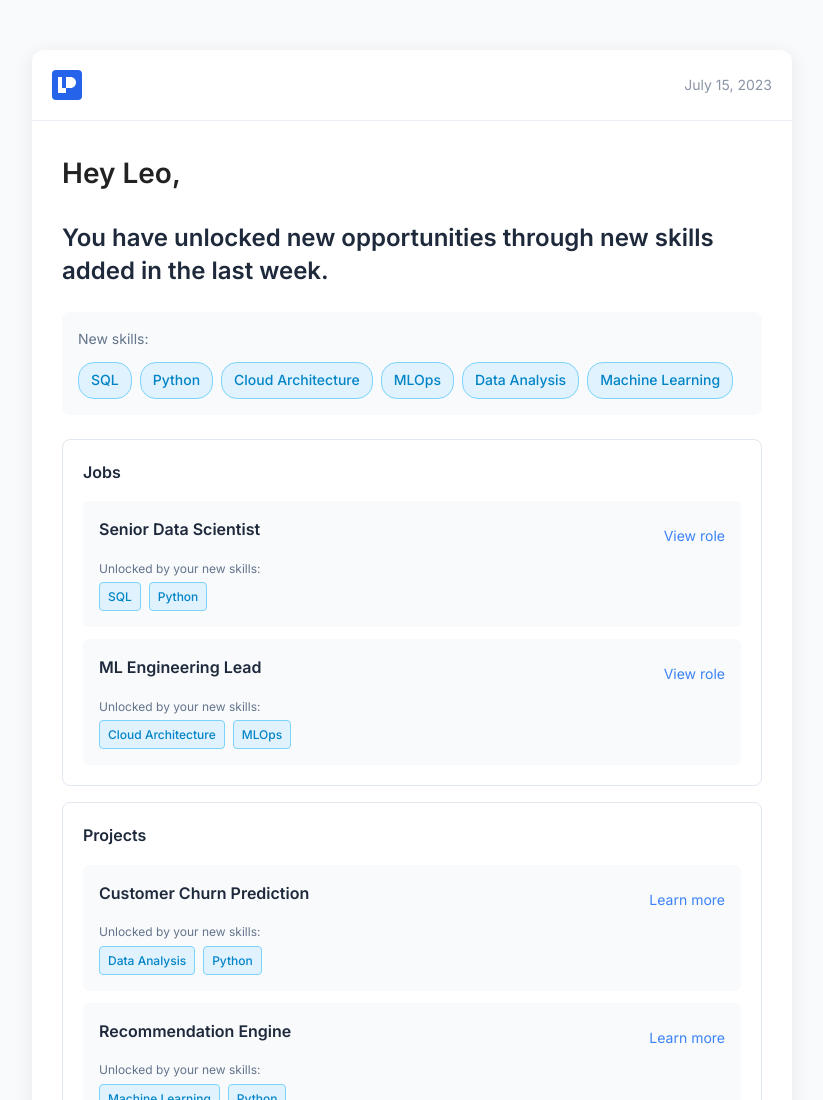
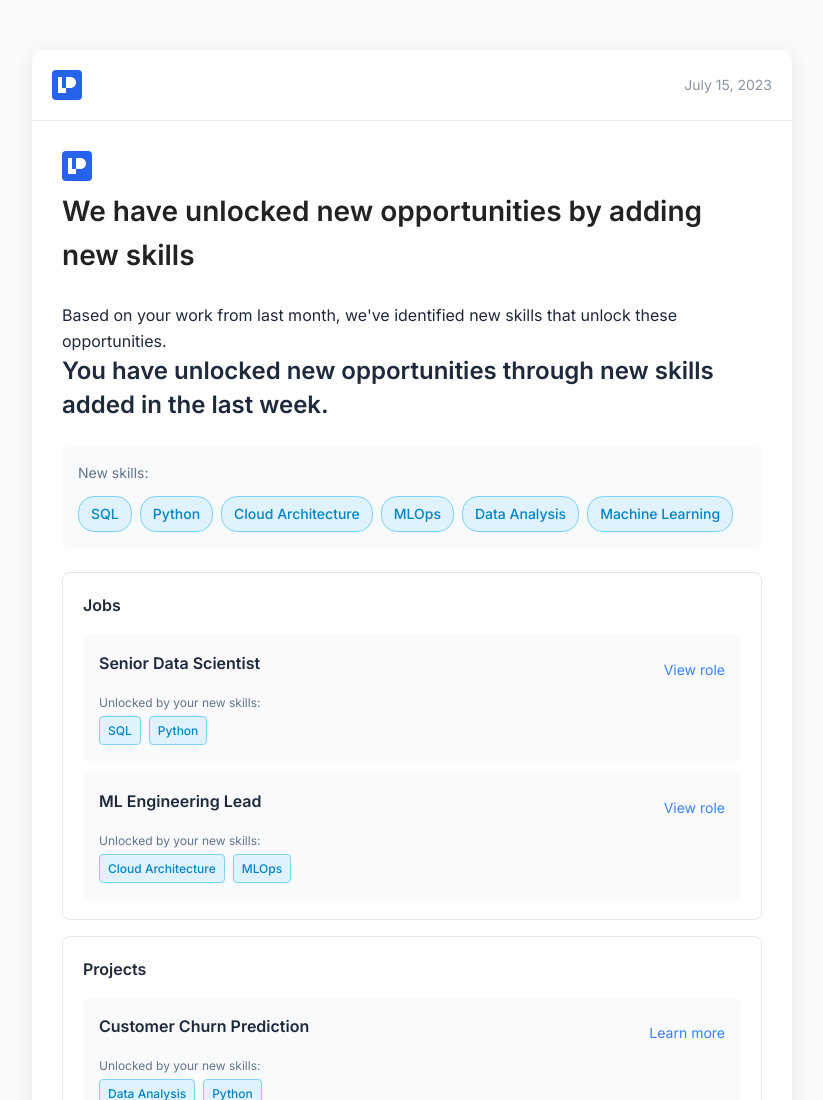
Before and after one commit to partha-eightfold/dt-skills-in-tm, a plain HTML site: page email.html in a window 1280 px wide. Shown: the top 1100 px of the page, without its empty margins (228-1051 px from the left). Drawn offline with Linux system fonts and the light colour scheme.

Commit message:
Update: Changed timeline reference from 'last week' to 'last month' in email headline

```diff
--- a/email.html
+++ b/email.html
@@ -186,7 +186,11 @@
             </div>
 
             <div class="email-content">
-                <h1>Hey Leo,</h1>
+                <div class="header">
+                    <img src="images/dt-logo.svg" alt="DT Logo" class="logo">
+                    <h1>We have unlocked new opportunities by adding new skills</h1>
+                    <p class="subtitle">Based on your work from last month, we've identified new skills that unlock these opportunities.</p>
+                </div>
 
                 <div class="main-message">
                     <h2>You have unlocked new opportunities through new skills added in the last week.</h2>
```
